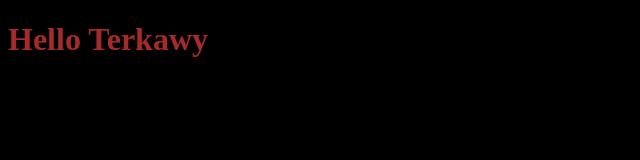
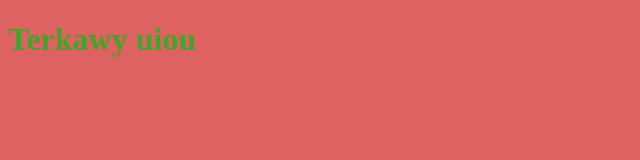
Before and after one commit to TURKI924/portfolio-website, a plain HTML site: page Pr.html in a window 1280 px wide. Shown: the whole page, without its empty margins (0-640 px from the left). Drawn offline with Linux system fonts and the light colour scheme.

Commit message:
New Updates

```diff
--- a/Pr.html
+++ b/Pr.html
@@ -7,7 +7,7 @@
     <title>Document</title>
 </head>
 <body>
-    <h1>Hello Terkawy</h1>
+    <h1> Terkawy uiou</h1>
 
     <script src="app.js"></script>
 </body>
--- a/style.css
+++ b/style.css
@@ -1,6 +1,6 @@
 h1{
-    color :brown;
+    color :rgb(65, 165, 42);
 }
 body{
-        background-color: black;
+        background-color: rgb(222, 98, 98);
 }
```
